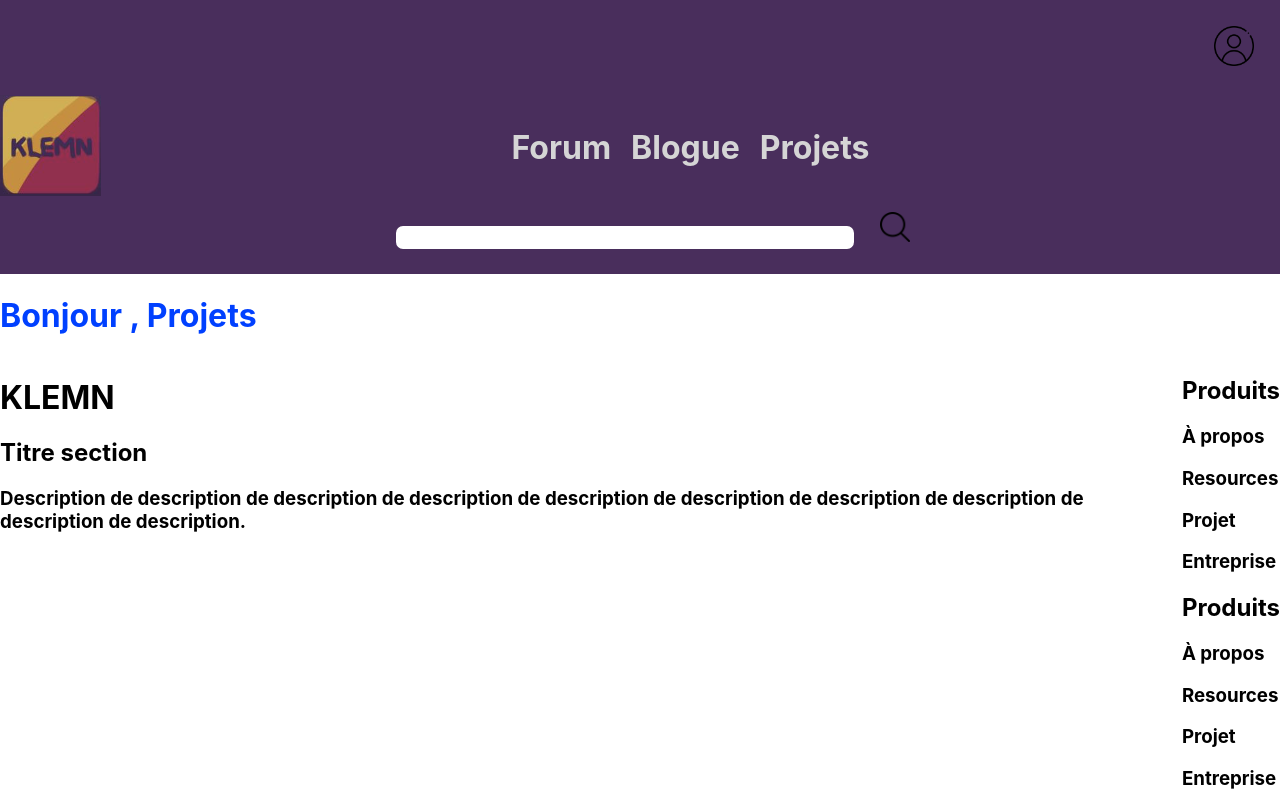
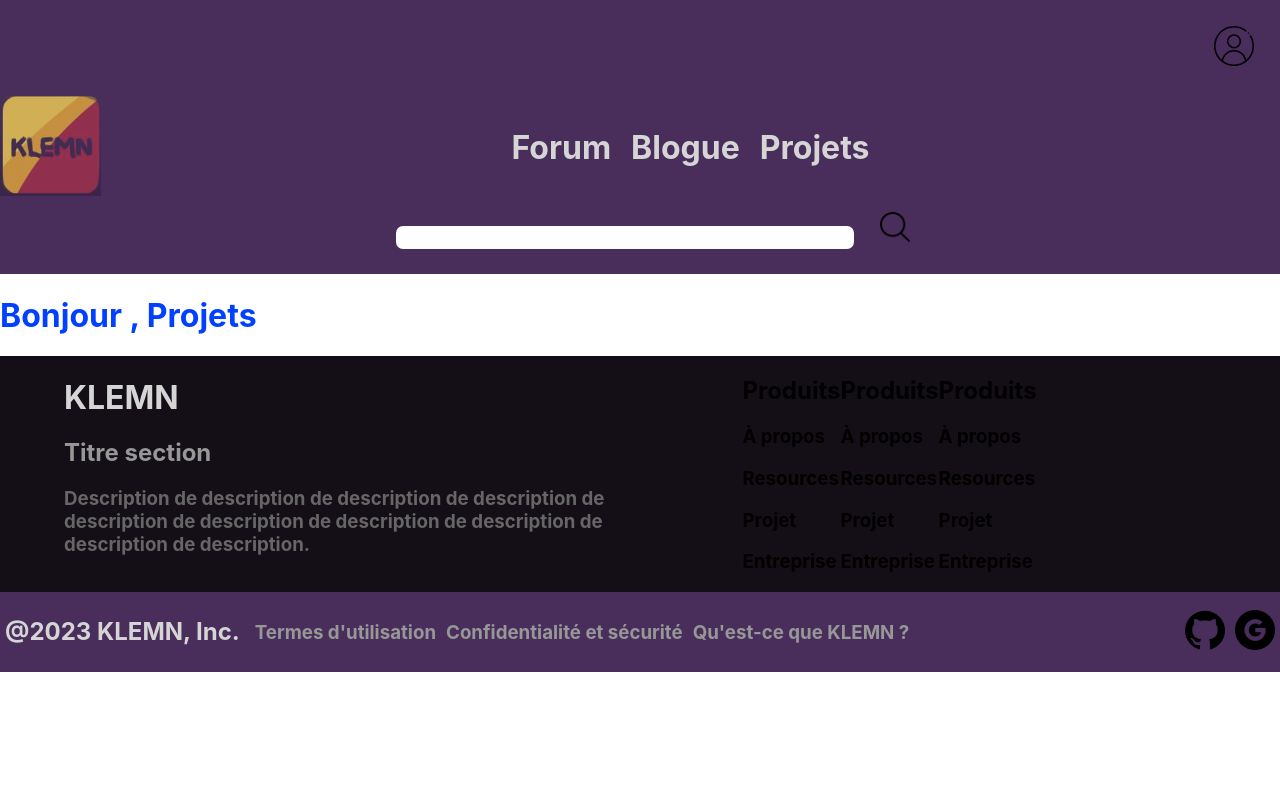
Before and after one commit to a23-b2b/projet-de-session-klemn, a React (Create React App) app: page /projets in a window 1280 px wide. Shown: the top 800 px of the page. Built offline with nearby package versions, Linux system fonts and the light colour scheme.

Commit message:
Ajustement footer

```diff
--- a/src/components/Footer.tsx
+++ b/src/components/Footer.tsx
@@ -15,19 +15,19 @@ function Footer() {
 
                 <div id={styles["FooterHaut"]}>
                     {/* Footer section haut*/}
-                    <div>
+                    <div id={styles["SectionGauche"]}>
                         {/* Section Gauche */}
-                        <div>
+                        <div id={styles["TitreNomSite"]}>
                             {/* Nom site */}
                             <h1>KLEMN</h1>
                         </div>
 
                         <div>
                             {/* Description */}
-                            <div>
+                            <div id={styles["TitreSection"]}>
                                 <h2>Titre section</h2>
                             </div>
-                            <div>
+                            <div id={styles["DescriptionSection"]}>
                                 <h3>Description de description de description de description de description de description
                                     de description de description de description de description.
                                 </h3>
@@ -38,7 +38,7 @@ function Footer() {
 
                     </div>
 
-                    <div>
+                    <div id={styles["SectionDroite"]}>
                         {/* Section Droite */}
 
                         <div>
--- a/src/styles/Footer.module.css
+++ b/src/styles/Footer.module.css
@@ -1,6 +1,33 @@
+
+
 #FooterHaut {
     display: inline-flex;
+    background-color: rgb(20, 14, 23);
 }
+
+#SectionGauche {
+    width: 50%;
+    margin-left: 5%;
+}
+
+#TitreNomSite{
+    color: rgb(213, 213, 213);
+}
+
+#TitreSection {
+    color: rgb(151, 151, 151);
+}
+
+#DescriptionSection {
+    color: rgb(102, 102, 102);
+}
+
+
+#SectionDroite {
+    display: inline-flex;
+    margin-left: 3%;
+}
+
 
 
 #FooterBas {
```
